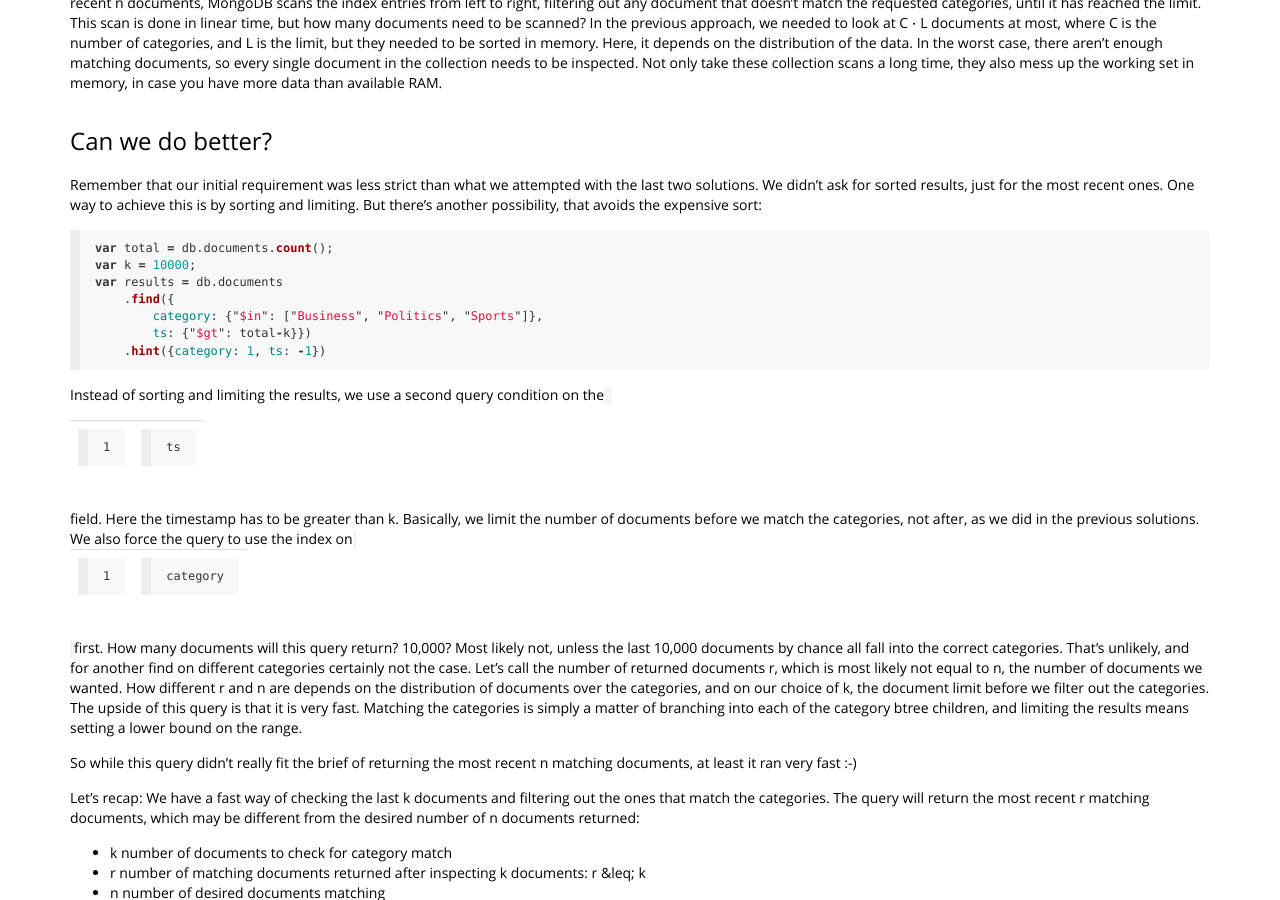
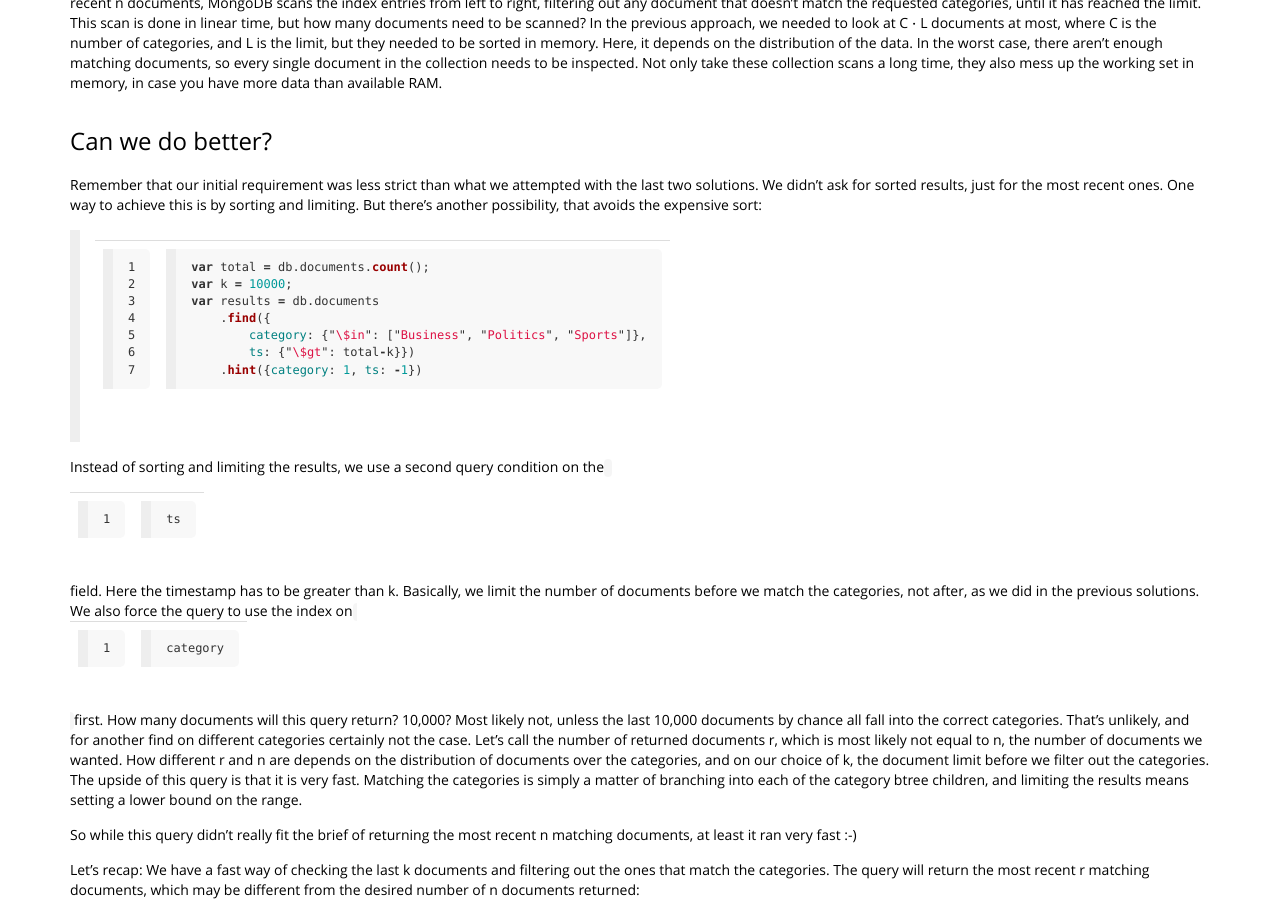
Before and after one commit to rueckstiess/rueckstiess.github.io, a Jekyll site: the page built from _posts/2013-06-13-recency-vs-sorting.markdown, in a window 1280 px wide and 900 px high, scrolled down 2419 px. Built offline with Jekyll 4.4.1, drawn with Linux system fonts in a browser that asks for light colours; formulas are drawn with MathJax 3.

Commit message:
currently github pages doesn't seem to support coderay syntax highlighting.

```diff
--- a/_config.yml
+++ b/_config.yml
@@ -1,6 +1,6 @@
 name: Data Bits and Pieces
 markdown: kramdown
-pygments: true
+pygments: false
 
 kramdown:
   auto_ids: true
--- a/_posts/2013-06-13-recency-vs-sorting.markdown
+++ b/_posts/2013-06-13-recency-vs-sorting.markdown
@@ -15,7 +15,7 @@
 
     This means that your documents belong to one of a set of distinct values. Imagine news articles that can belong to a category like "Politics", "Technology", "Sports", etc. In this example we won't consider documents with multiple categories (tags), but thanks to MongoDB's multi-key indexes, the same principles can be extended to those cases as well.
 
-    ~~~ javascript
+    ~~~javascript
     var result = db.documents
         .find({category: {"$in": ["Business", "Politics", "Sports"]}})
     ~~~
@@ -24,7 +24,7 @@
 
     We are interested in "the most recent" n documents. This implies some sorting order, ensured by an index on a timestamp-like field (ts) and traditionally a sort and limit on the result set:
 
-    ~~~ javascript
+    ~~~javascript
     var n = 10000;
     var result = db.documents
         .find({category: {"$in": ["Business", "Politics", "Sports"]}})
@@ -63,15 +63,15 @@
 
 Remember that our initial requirement was less strict than what we attempted with the last two solutions. We didn't ask for sorted results, just for the most recent ones. One way to achieve this is by sorting and limiting. But there's another possibility, that avoids the expensive sort:
 
-{% highlight javascript %}
+~~~javascript
 var total = db.documents.count();
 var k = 10000;
 var results = db.documents
     .find({
-        category: {"$in": ["Business", "Politics", "Sports"]},
-        ts: {"$gt": total-k}})
+        category: {"\$in": ["Business", "Politics", "Sports"]},
+        ts: {"\$gt": total-k}})
     .hint({category: 1, ts: -1})
-{% endhighlight %}
+~~~
 
 Instead of sorting and limiting the results, we use a second query condition on the `ts` field. Here the timestamp has to be greater than k. Basically, we limit the number of documents before we match the categories, not after, as we did in the previous solutions. We also force the query to use the index on `category` first. How many documents will this query return? 10,000? Most likely not, unless the last 10,000 documents by chance all fall into the correct categories. That's unlikely, and for another find on different categories certainly not the case. Let's call the number of returned documents r, which is most likely not equal to n, the number of documents we wanted. How different r and n are depends on the distribution of documents over the categories, and on our choice of k, the document limit before we filter out the categories. The upside of this query is that it is very fast. Matching the categories is simply a matter of branching into each of the category btree children, and limiting the results means setting a lower bound on the range.
 
@@ -120,7 +120,7 @@
 
 Here is a javascript function that finds the n most recent documents matching the categories given in query, where n will be between min and max. query needs to be of the form: `{cat: {$in: [1, 55, 88]}}`
 
-~~~ javascript
+~~~javascript
 function findRecent(collection, query, min, max) {
 
     var total = db[collection].count();
@@ -166,7 +166,7 @@
 
 And if you want to reproduce these results, I used this little Python script to fill the database (using numbers 0–99 for categories):
 
-~~~ python
+~~~python
 from pymongo import MongoClient, ASCENDING, DESCENDING
 from random import choice
 
```
